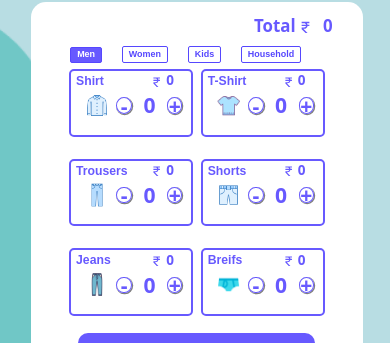
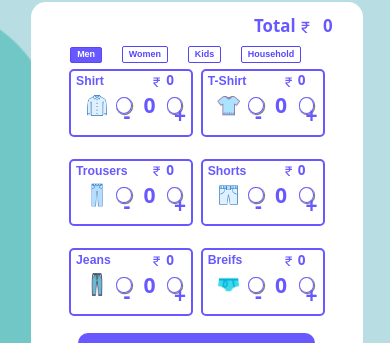
Before and after one commit to VamsiKrishna22042000/washitup, a React (Create React App) app in the folder laundryman/: page / in a window 390 px wide. Shown: the part 340-683 px from the top of the page. Built offline with nearby package versions, Linux system fonts and the light colour scheme.

Commit message:
buttons increment and decrement commit

```diff
--- a/laundryman/src/components/AddClothes/addClothes.css
+++ b/laundryman/src/components/AddClothes/addClothes.css
@@ -287,10 +287,7 @@
         color:#6759ff;
         font-size:2.5vh;
         font-weight:bold;
-        display: flex;
-        align-items: center;
-        justify-content:center;
-        padding-top:0px;
+        text-align:center;
         margin-bottom:1vh;
         border-color: #6759ff;
         border-style:solid;
@@ -298,7 +295,6 @@
         border-radius:100%;
         width:13%;
         height:28%;
-        padding:1%;
         margin-top:7%;
         box-shadow: 0.6px 0.6px 0.6px 0.6px gray;
     }
@@ -310,10 +306,7 @@
         color:#fff;
         font-size:2.5vh;
         font-weight:bold;
-        display: flex;
-        align-items: center;
-        justify-content:center;
-        padding-top:0px;
+        text-align:center;
         margin-bottom:1vh;
         border-color: #6759ff;
         border-style:solid;
@@ -321,7 +314,6 @@
         border-radius:100%;
         width:13%;
         height:28%;
-        padding:1%;
         margin-top:7%;
         box-shadow: 0.6px 0.6px 0.6px 0.6px gray;
     }
```
